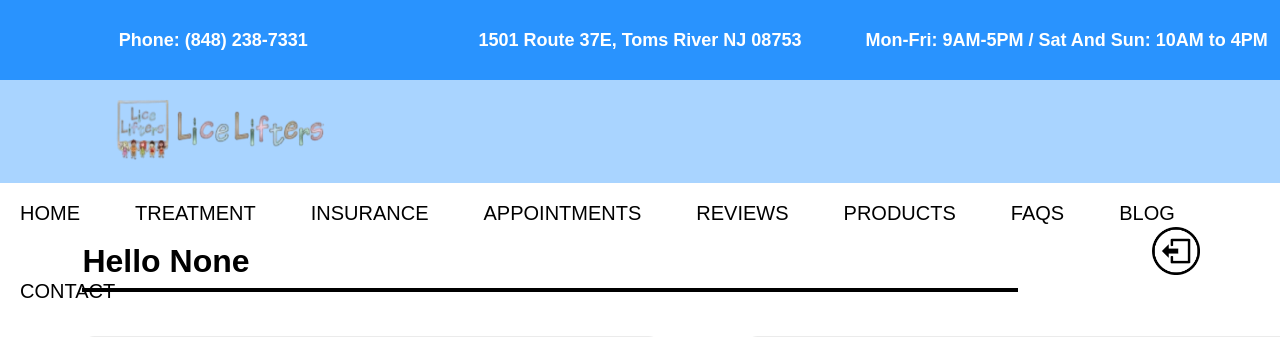
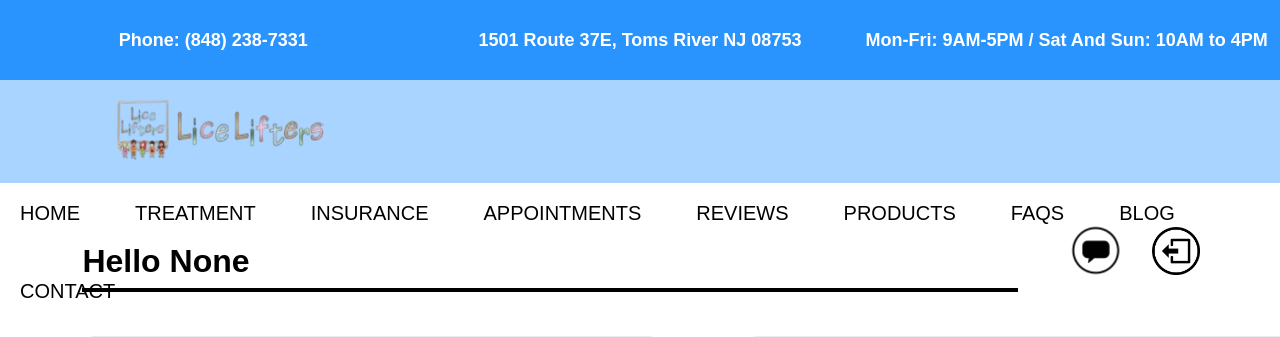
Before and after one commit to SulmanAwan/Lice-Lifters-EasyBook, a Flask app: page /employee/homepage in a window 1280 px wide; the page is wider, and only the part inside the window is pictured. Shown: the top 337 px of that part. Run offline with Flask 3, Linux system fonts and the light colour scheme; data that the repository does not hold is empty.

Commit message:
Message Icon Fix
- Fixed the size of the icon for the admin and employee homepage

```diff
--- a/admin/static/css/homepage/homepage_actions.css
+++ b/admin/static/css/homepage/homepage_actions.css
@@ -13,3 +13,7 @@
     aspect-ratio: 1/1;
     margin-top: 3vh;
 }
+
+#message{
+    transform: scale(1.3);
+}
--- a/admin/templates/admin_homepage.html
+++ b/admin/templates/admin_homepage.html
@@ -37,7 +37,7 @@
         </div>
 
         <div class="actions">
-            <a href="{{ url_for('admin.message') }}"><img src="static/img/message_icon.png"></a>
+            <a href="{{ url_for('admin.message') }}"><img src="static/img/message_icon.png" id="message"></a>
             <a href="{{ url_for('admin.inbox') }}"><img src="static/img/inbox.png"></a>
             <a href="{{ url_for('account_manager.logout') }}"><img src="static/img/logout.png"></a>
         </div>
--- a/employee/employee.py
+++ b/employee/employee.py
@@ -607,7 +607,7 @@
         cursor.execute("""
             SELECT email
             FROM users
-            WHERE () = 'admin'
+            WHERE permission = 'admin'
         """)
         admin_emails = cursor.fetchall()
 
--- a/employee/static/css/homepage/homepage_actions.css
+++ b/employee/static/css/homepage/homepage_actions.css
@@ -14,3 +14,7 @@
     aspect-ratio: 1/1;
     margin-top: 3vh;
 }
+
+#message{
+    transform: scale(1.3);
+}
--- a/employee/templates/employee_homepage.html
+++ b/employee/templates/employee_homepage.html
@@ -28,6 +28,7 @@
         </div>
 
         <div class="actions">
+            <a href="{{ url_for('employee.message') }}"><img src="static/img/message_icon.png" id="message"></a>
             <a href="{{ url_for('account_manager.logout') }}"><img src="static/img/logout.png"></a>
         </div>
     </div>
--- a/employee/templates/employee_message.html
+++ b/employee/templates/employee_message.html
@@ -1,8 +1,6 @@
 {% extends 'base.html' %}
 
 {% block content %}
-    <div>
 
-    </div>
 
 {% endblock %}
```
Also changed, not shown: employee/static/img/message_icon.png (added).
